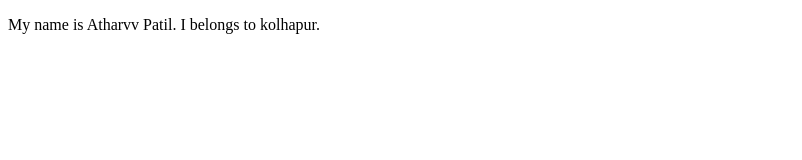
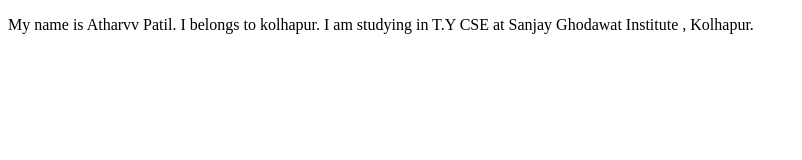
Before and after one commit to Atharv1199P/demo, a plain HTML site: page index.html in a window 1280 px wide. Shown: the whole page, without its empty margins (0-802 px from the left). Drawn offline with Linux system fonts and the light colour scheme.

Commit message:
Update index.html

```diff
--- a/index.html
+++ b/index.html
@@ -6,6 +6,6 @@
     <title>My Introduction</title>
 </head>
 <body>
-    <p>My name is Atharvv Patil. I belongs to kolhapur.</p>
+    <p>My name is Atharvv Patil. I belongs to kolhapur. I am studying in T.Y CSE at Sanjay Ghodawat Institute , Kolhapur.</p>
 </body>
 </html>
```
